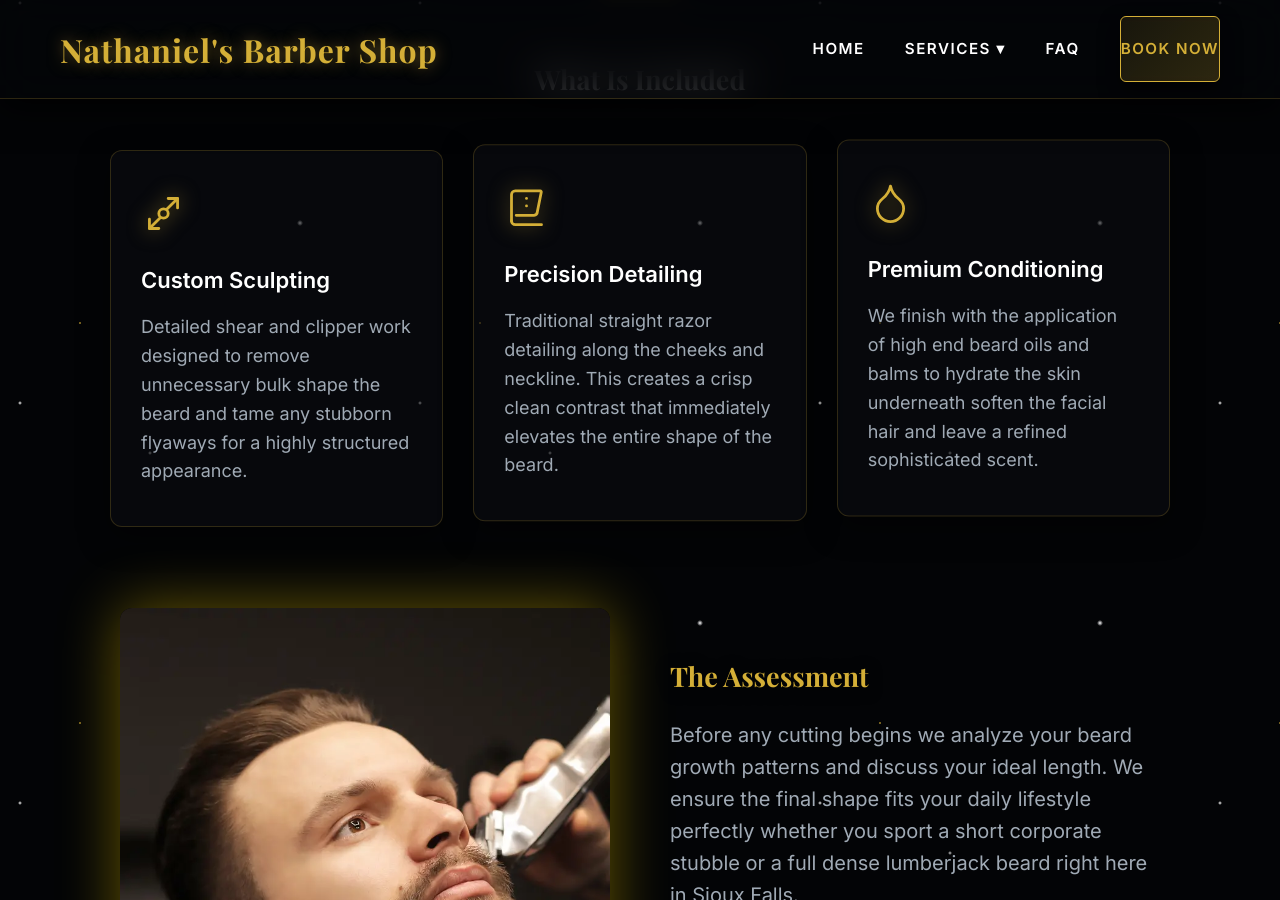
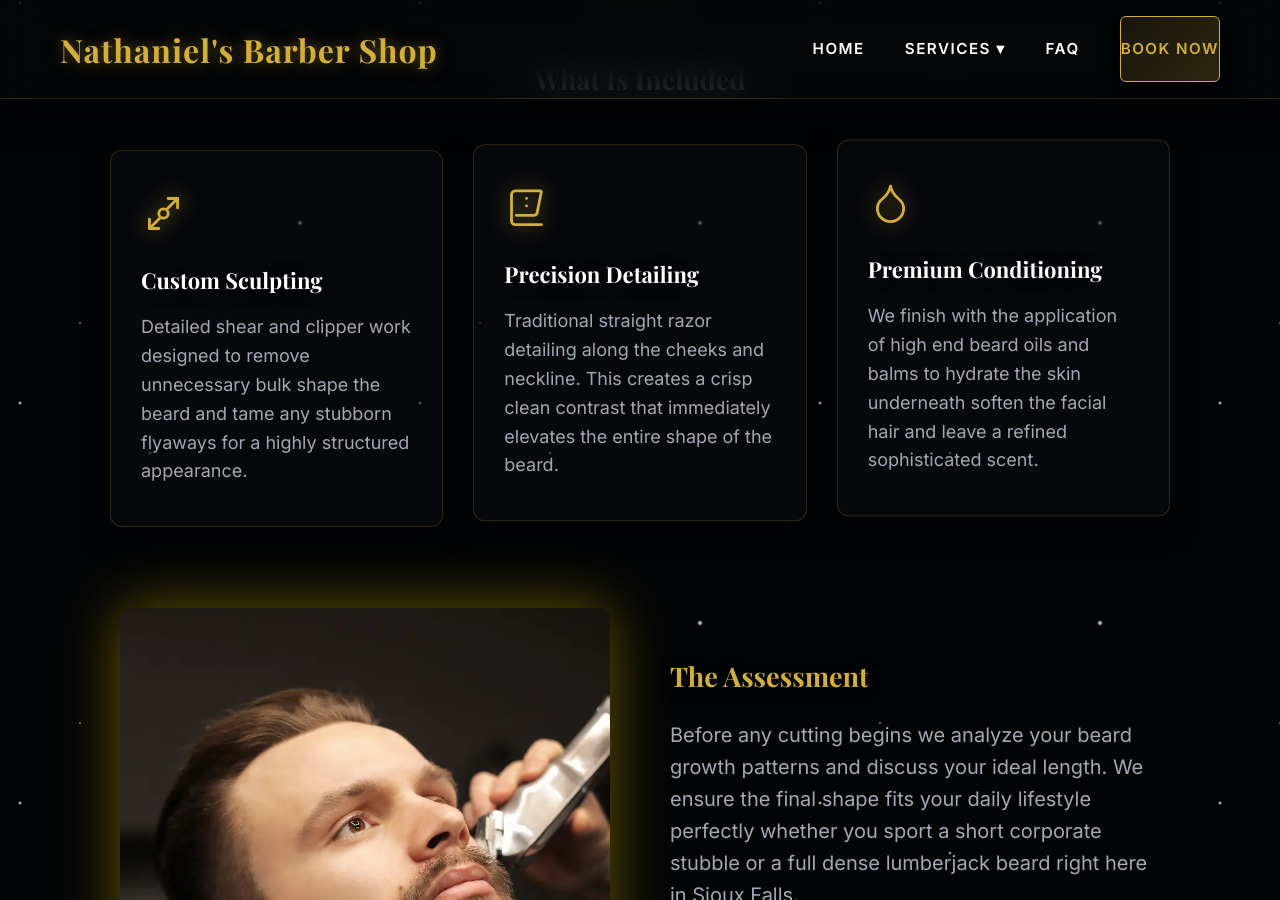
Before and after one commit to YourOnlineSquad/nathaniels-barber-shop, a Jekyll site: the page built from services/beard-trim.md, in a window 1280 px wide and 900 px high, scrolled down 1424 px. Built offline with Jekyll 4.4.1, drawn with Linux system fonts in a browser that asks for light colours; some web fonts are replaced.

Commit message:
Update beard-trim.md

```diff
--- a/services/beard-trim.md
+++ b/services/beard-trim.md
@@ -25,7 +26,7 @@ title: Beard Trim in Sioux Falls SD | Nathaniel’s Barber Shop
 
     <div style="width: 80px; height: 2px; background: var(--accent-gold); margin: 0 auto 60px; box-shadow: 0 0 15px var(--accent-gold);"></div>
 
-    <h3 style="color: var(--text-light); margin-bottom: 50px; font-size: 27px;">What Is Included</h3>
+    <h2 style="color: var(--text-light); margin-bottom: 50px; font-size: 27px;">What Is Included</h2>
 
     <div style="display: grid; grid-template-columns: repeat(auto-fit, minmax(280px, 1fr)); gap: 30px; margin-bottom: 80px; text-align: left;">
 
@@ -34,7 +35,7 @@ title: Beard Trim in Sioux Falls SD | Nathaniel’s Barber Shop
           <svg style="width: 45px; height: 45px; stroke: var(--accent-gold); fill: none; margin-bottom: 20px; filter: drop-shadow(0 0 10px rgba(212, 175, 55, 0.6));" viewBox="0 0 24 24" stroke-width="1.5" stroke-linecap="round" stroke-linejoin="round">
             <path d="M14.5 4h5v5"/><path d="M19.5 4 14 9.5"/><path d="M9.5 20h-5v-5"/><path d="M4.5 20 10 14.5"/><circle cx="12" cy="12" r="2.5"/>
           </svg>
-          <p style="font-size: 22px; margin-bottom: 15px; line-height: 1.6;"><strong style="color: var(--text-light);">Custom Sculpting</strong></p>
+          <h3 style="font-size: 22px; margin-bottom: 15px; line-height: 1.6; color: var(--text-light);">Custom Sculpting</h3>
           <p style="font-size: 18px; color: var(--text-muted); line-height: 1.6;">Detailed shear and clipper work designed to remove unnecessary bulk shape the beard and tame any stubborn flyaways for a highly structured appearance.</p>
         </div>
       </div>
@@ -44,7 +45,7 @@ title: Beard Trim in Sioux Falls SD | Nathaniel’s Barber Shop
           <svg style="width: 45px; height: 45px; stroke: var(--accent-gold); fill: none; margin-bottom: 20px; filter: drop-shadow(0 0 10px rgba(212, 175, 55, 0.6));" viewBox="0 0 24 24" stroke-width="1.5" stroke-linecap="round" stroke-linejoin="round">
             <path d="M4 19V5a2 2 0 0 1 2-2h13.4a.5.5 0 0 1 .49.6l-2.11 10.55A2 2 0 0 1 16 16H6.5"/><path d="M4 19a2 2 0 0 0 2 2h14"/><path d="M12 7h.01"/><path d="M12 11h.01"/>
           </svg>
-          <p style="font-size: 22px; margin-bottom: 15px; line-height: 1.6;"><strong style="color: var(--text-light);">Precision Detailing</strong></p>
+          <h3 style="font-size: 22px; margin-bottom: 15px; line-height: 1.6; color: var(--text-light);">Precision Detailing</h3>
           <p style="font-size: 18px; color: var(--text-muted); line-height: 1.6;">Traditional straight razor detailing along the cheeks and neckline. This creates a crisp clean contrast that immediately elevates the entire shape of the beard.</p>
         </div>
       </div>
@@ -54,7 +55,7 @@ title: Beard Trim in Sioux Falls SD | Nathaniel’s Barber Shop
           <svg style="width: 45px; height: 45px; stroke: var(--accent-gold); fill: none; margin-bottom: 20px; filter: drop-shadow(0 0 10px rgba(212, 175, 55, 0.6));" viewBox="0 0 24 24" stroke-width="1.5" stroke-linecap="round" stroke-linejoin="round">
             <path d="M12 22a7 7 0 0 0 7-7c0-2-1-3.9-3-5.5s-3.5-4-4-6.5c-.5 2.5-2 4.9-4 6.5C6 11.1 5 13 5 15a7 7 0 0 0 7 7z"/>
           </svg>
-          <p style="font-size: 22px; margin-bottom: 15px; line-height: 1.6;"><strong style="color: var(--text-light);">Premium Conditioning</strong></p>
+          <h3 style="font-size: 22px; margin-bottom: 15px; line-height: 1.6; color: var(--text-light);">Premium Conditioning</h3>
           <p style="font-size: 18px; color: var(--text-muted); line-height: 1.6;">We finish with the application of high end beard oils and balms to hydrate the skin underneath soften the facial hair and leave a refined sophisticated scent.</p>
         </div>
       </div>
@@ -68,12 +69,12 @@ title: Beard Trim in Sioux Falls SD | Nathaniel’s Barber Shop
       </div>
 
       <div>
-        <h3 style="color: var(--accent-gold); margin-bottom: 20px; font-size: 27px;">The Assessment</h3>
+        <h2 style="color: var(--accent-gold); margin-bottom: 20px; font-size: 27px;">The Assessment</h2>
         <p style="color: var(--text-muted); font-size: 20px; line-height: 1.6; margin-bottom: 40px;">
           Before any cutting begins we analyze your beard growth patterns and discuss your ideal length. We ensure the final shape fits your daily lifestyle perfectly whether you sport a short corporate stubble or a full dense lumberjack beard right here in Sioux Falls.
         </p>
 
-        <h3 style="color: var(--accent-gold); margin-bottom: 20px; font-size: 27px;">The Unrushed Experience</h3>
+        <h2 style="color: var(--accent-gold); margin-bottom: 20px; font-size: 27px;">The Unrushed Experience</h2>
         <p style="color: var(--text-muted); font-size: 20px; line-height: 1.6;">
           Beard styling is a true art form that requires patience and a steady hand. By choosing our shop you are trusting a professional who understands the nuances of facial hair. We take the dedicated time needed to get every single angle flawless.
         </p>
@@ -82,42 +83,36 @@ title: Beard Trim in Sioux Falls SD | Nathaniel’s Barber Shop
     </div>
 
     <div style="border-top: 1px solid rgba(255, 255, 255, 0.1); border-bottom: 1px solid rgba(255, 255, 255, 0.1); padding: 60px 20px; margin-bottom: 80px; background: linear-gradient(90deg, transparent, rgba(10, 12, 18, 0.8), transparent);">
-      <h3 style="color: #f5f5f5; margin-bottom: 25px; font-size: 27px;">Keep Your Beard Looking Sharp</h3>
+      <h2 style="color: #f5f5f5; margin-bottom: 25px; font-size: 27px;">Keep Your Beard Looking Sharp</h2>
       <a href="https://www.styleseat.com/m/v/nathanielsbarbershop?utm_source=google&utm_medium=reserve" target="_blank" rel="noopener noreferrer" class="btn-primary">Reserve Your Chair Now</a>
     </div>
 
-    <h3 style="color: var(--text-light); margin-bottom: 40px; font-size: 27px;">Frequently Asked Questions</h3>
+    <h2 style="color: var(--text-light); margin-bottom: 40px; font-size: 27px;">Frequently Asked Questions</h2>
 
     <div style="max-width: 800px; margin: 0 auto 80px; text-align: left;">
-
       <details style="border-bottom: 1px solid rgba(212, 175, 55, 0.2); padding: 20px 0;">
         <summary style="font-size: 22px; color: var(--accent-gold); font-weight: 600; cursor: pointer; outline: none;">Should I wash my beard before coming in?</summary>
         <p style="color: var(--text-muted); font-size: 20px; line-height: 1.6; margin-top: 15px; margin-bottom: 0;">Yes we highly recommend washing your beard before your appointment. Clean hair lays in its natural state allowing the barber to make the most accurate structural cuts and assessments.</p>
       </details>
-
       <details style="border-bottom: 1px solid rgba(212, 175, 55, 0.2); padding: 20px 0;">
         <summary style="font-size: 22px; color: var(--accent-gold); font-weight: 600; cursor: pointer; outline: none;">Do you outline with a straight razor?</summary>
         <p style="color: var(--text-muted); font-size: 20px; line-height: 1.6; margin-top: 15px; margin-bottom: 0;">Absolutely. Every premium beard service includes traditional straight razor detailing along the cheeks and neckline to create the sharpest possible contrast.</p>
       </details>
-
       <details style="border-bottom: 1px solid rgba(212, 175, 55, 0.2); padding: 20px 0;">
         <summary style="font-size: 22px; color: var(--accent-gold); font-weight: 600; cursor: pointer; outline: none;">Do you take walk ins or do I need an appointment?</summary>
         <p style="color: var(--text-muted); font-size: 20px; line-height: 1.6; margin-top: 15px; margin-bottom: 0;">Nathaniel operates strictly by appointment only. Because he is a solo barber working in his own private physical location this ensures every client receives unhurried and undivided attention without waiting in a crowded lobby.</p>
       </details>
-
       <details style="border-bottom: 1px solid rgba(212, 175, 55, 0.2); padding: 20px 0;">
         <summary style="font-size: 22px; color: var(--accent-gold); font-weight: 600; cursor: pointer; outline: none;">What is your cancellation and deposit policy?</summary>
         <p style="color: var(--text-muted); font-size: 20px; line-height: 1.6; margin-top: 15px; margin-bottom: 0;">We require a deposit to secure your booking. If you cannot make your appointment we kindly ask for over twenty four hours of notice. Without ample notification we lose vital revenue for that specific time slot so the deposit will be retained.</p>
       </details>
-
       <details style="border-bottom: 1px solid rgba(212, 175, 55, 0.2); padding: 20px 0;">
         <summary style="font-size: 22px; color: var(--accent-gold); font-weight: 600; cursor: pointer; outline: none;">Which beard products do you recommend?</summary>
         <p style="color: var(--text-muted); font-size: 20px; line-height: 1.6; margin-top: 15px; margin-bottom: 0;">We recommend high-quality, natural beard oils to hydrate the skin underneath and balms to provide structure and hold to the hair. We will apply premium products during your service and recommend the best options for your specific hair type.</p>
       </details>
-
     </div>
 
-    <h3 style="margin-bottom: 30px; color: var(--text-light); font-size: 25px; text-transform: uppercase; letter-spacing: 2px;">Explore Related Services</h3>
+    <h2 style="margin-bottom: 30px; color: var(--text-light); font-size: 25px; text-transform: uppercase; letter-spacing: 2px;">Explore Related Services</h2>
     <div style="display: flex; gap: 20px; justify-content: center; flex-wrap: wrap;">
       <a href="{{ site.baseurl }}/services/mens-haircut" class="btn-primary" style="background: transparent; border-color: rgba(212, 175, 55, 0.3); font-size: 16px; padding: 12px 24px; box-shadow: none;">Mens Haircut</a>
       <a href="{{ site.baseurl }}/services/shave" class="btn-primary" style="background: transparent; border-color: rgba(212, 175, 55, 0.3); font-size: 16px; padding: 12px 24px; box-shadow: none;">Straight Razor Shave</a>
```
Also changed, not shown: other parts of services/beard-trim.md (+1 -0 lines).
